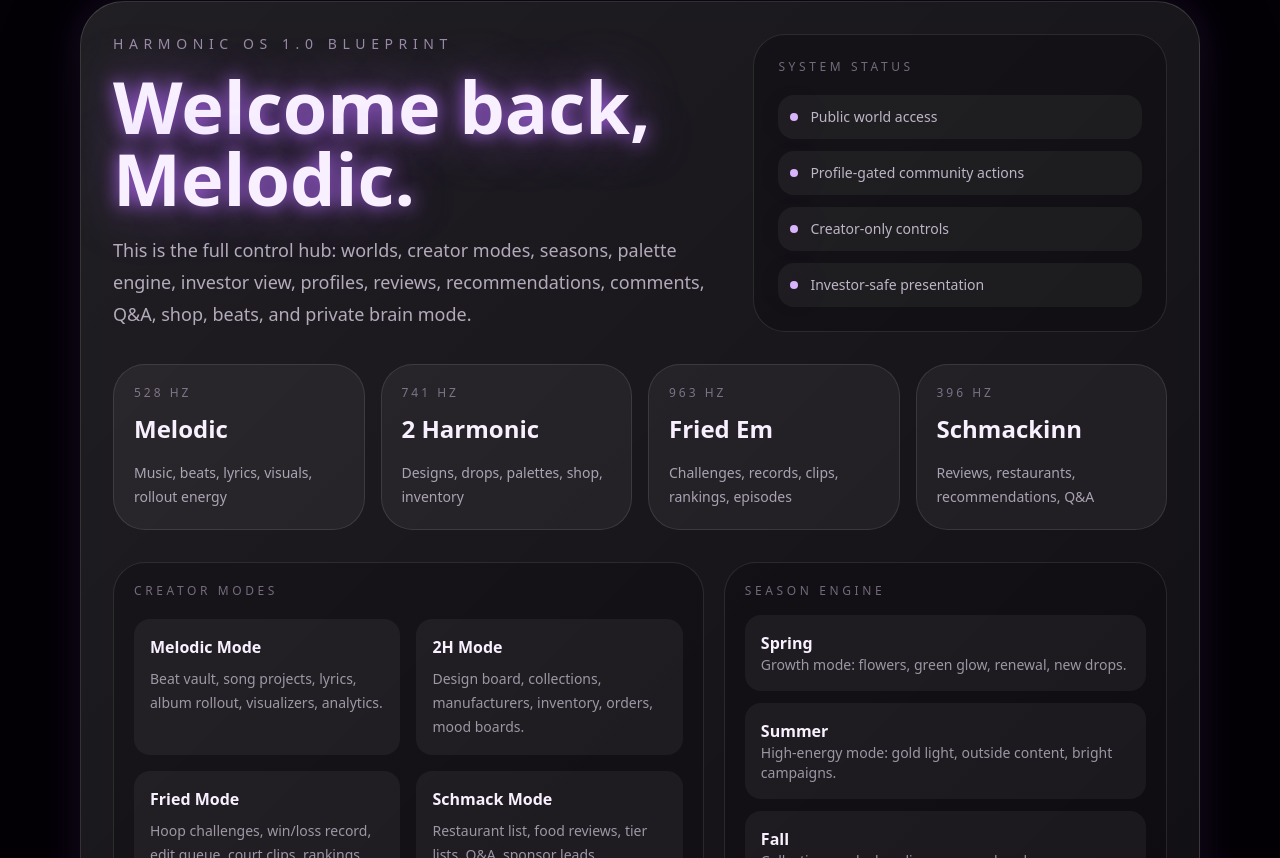
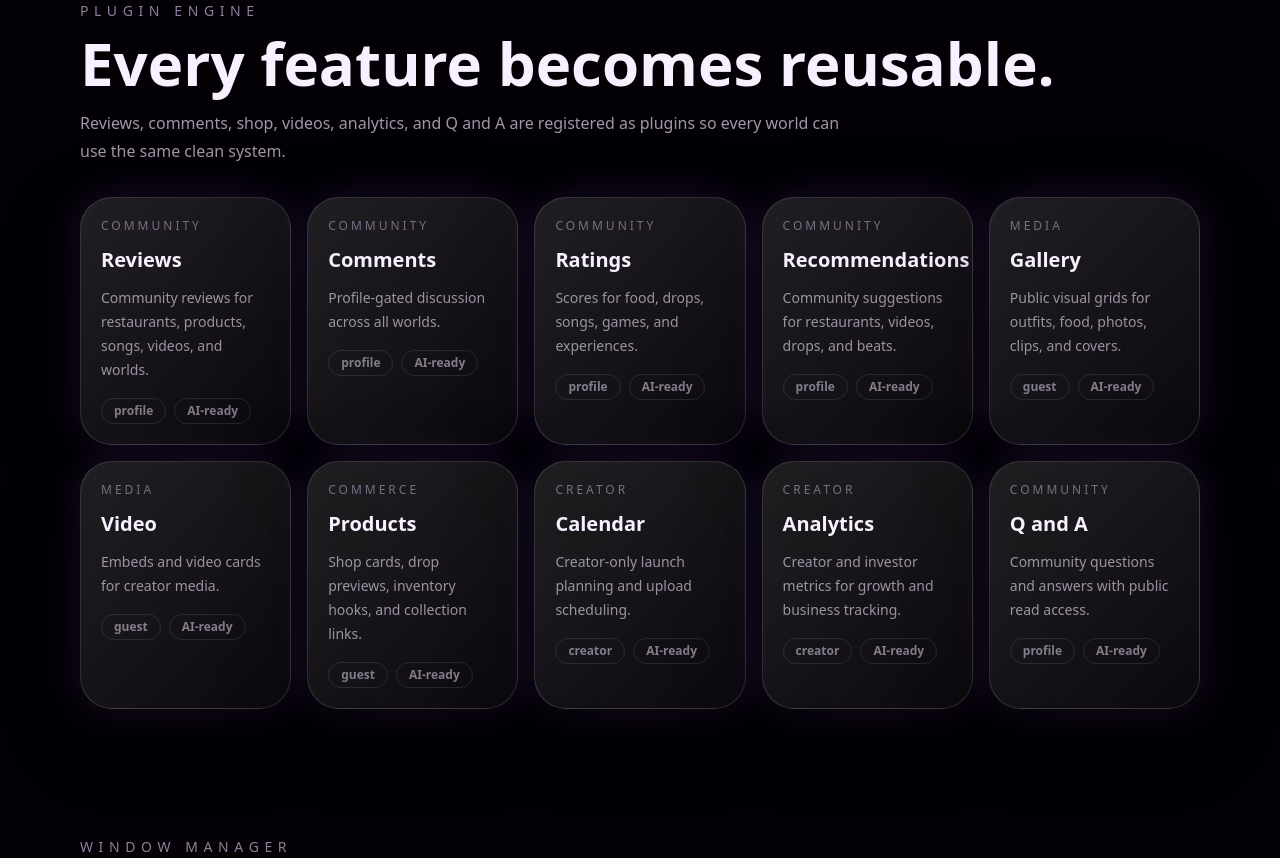
Before and after one commit to thatsmelodic/harmonic-os, a Next.js app: page /hub in a window 1280 px wide. Shown: the part 1082-1940 px from the top of the page. Built offline with nearby package versions, Linux system fonts and the light colour scheme.

Commit message:
Add plugin and window engine previews to hub

```diff
--- a/app/hub/page.tsx
+++ b/app/hub/page.tsx
@@ -3,6 +3,8 @@ import { FrequencyDock } from '@/components/FrequencyDock';
 import { VersionOneDashboard } from '@/components/VersionOneDashboard';
 import { V1Roadmap } from '@/components/V1Roadmap';
 import { OSDesktop } from '@/components/os/OSDesktop';
+import { PluginMatrix } from '@/components/os/PluginMatrix';
+import { WindowManagerPreview } from '@/components/os/WindowManagerPreview';
 
 export const metadata = {
   title: 'Creator Hub | Harmonic OS',
@@ -17,6 +19,8 @@ export default function HubPage() {
         <Link href="/" className="inline-flex rounded-full border border-white/15 px-5 py-3 text-sm font-bold text-purple-100/75 glass-panel">Back to OS</Link>
       </div>
       <OSDesktop />
+      <PluginMatrix />
+      <WindowManagerPreview />
       <VersionOneDashboard />
       <V1Roadmap />
     </main>
```
